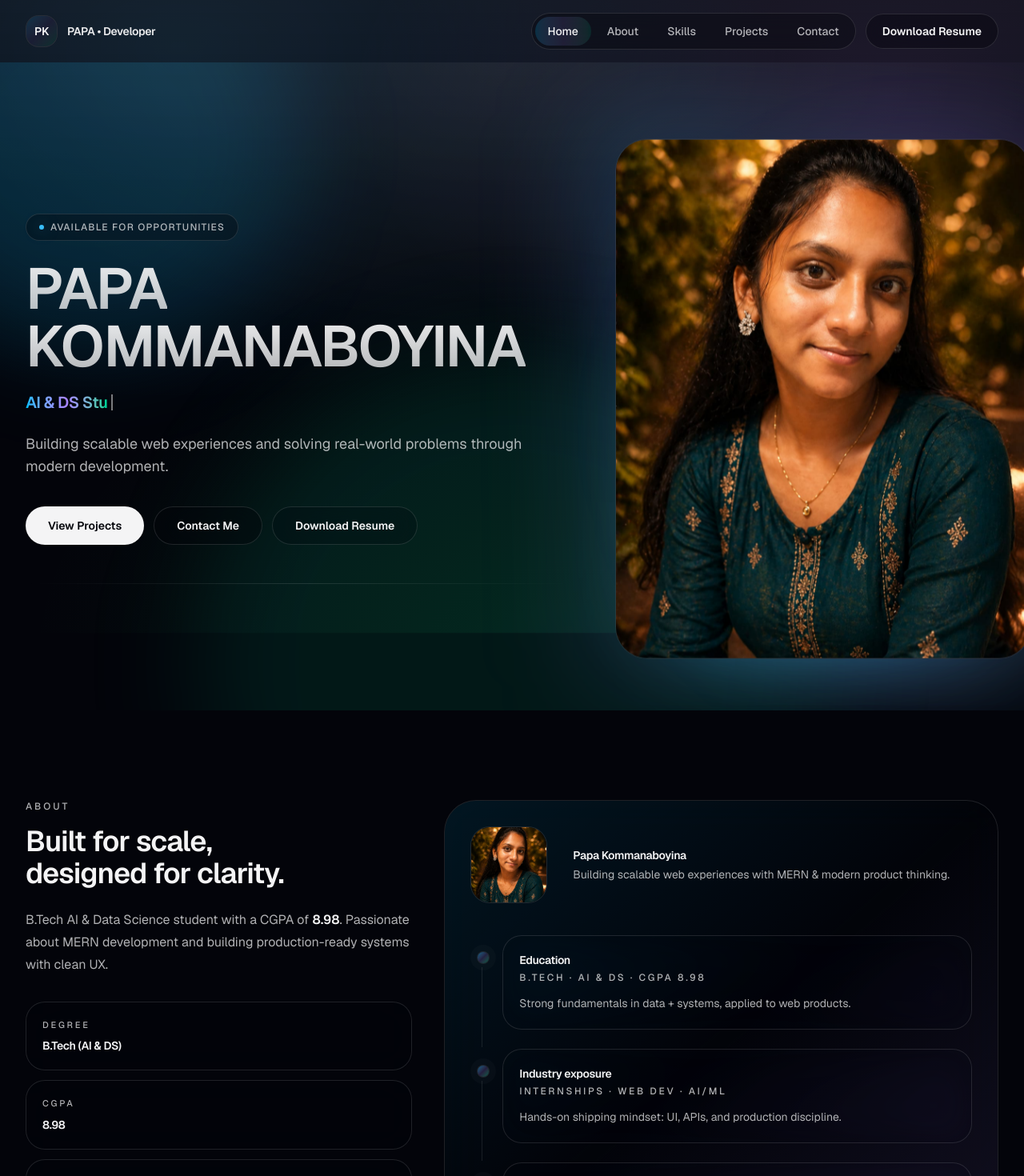
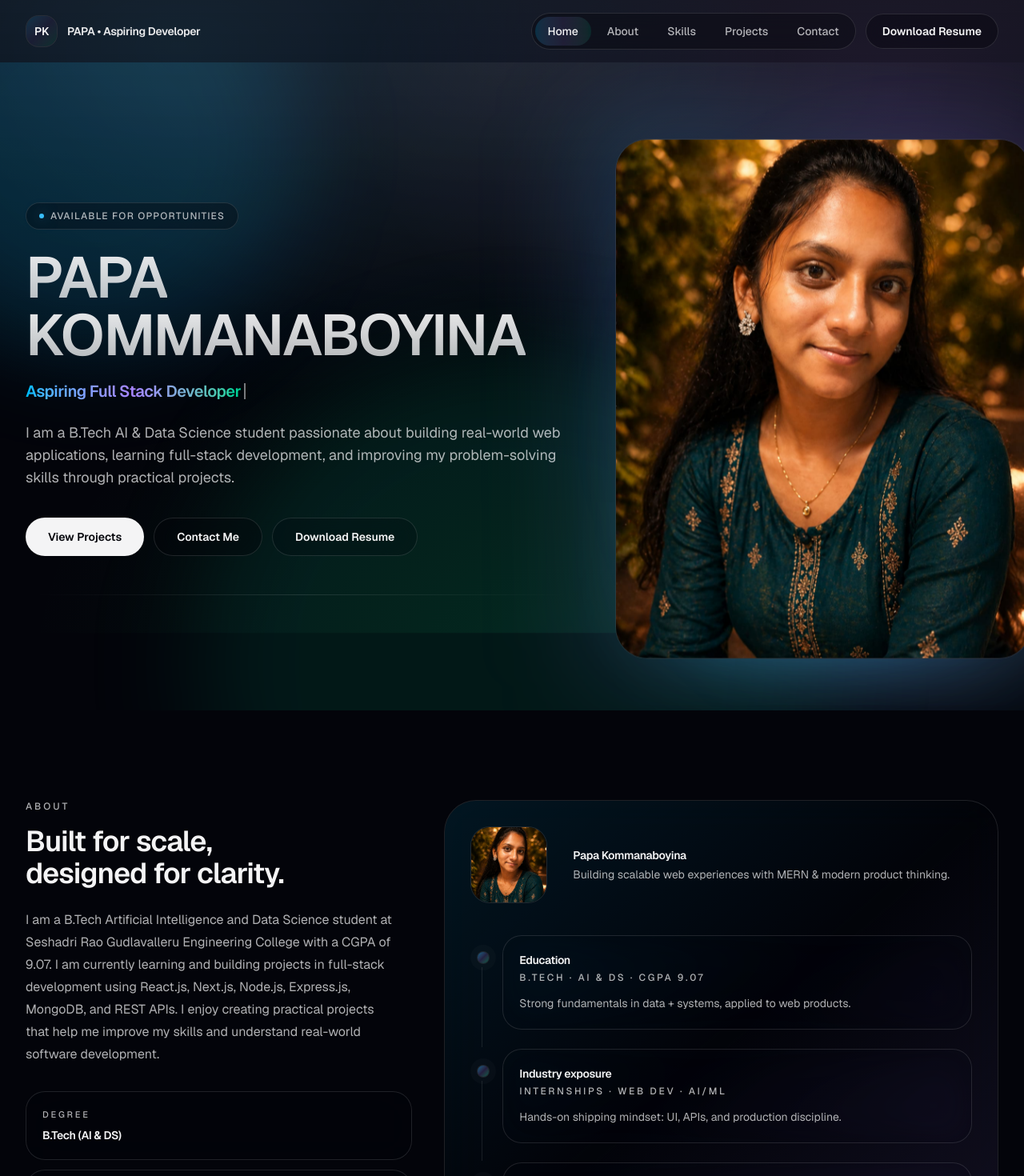
Before and after one commit to KommanaboyinaPapa/portfolio, a Next.js app: page / in a window 1280 px wide. Shown: the top 1470 px of the page at 80% size. Built offline with nearby package versions, Linux system fonts and the light colour scheme.

Commit message:
Update portfolio student profile and CGPA

```diff
--- a/src/components/sections/About.tsx
+++ b/src/components/sections/About.tsx
@@ -25,16 +25,13 @@ export function About() {
               Built for scale, designed for clarity.
             </h2>
             <p className="mt-6 text-pretty leading-7 text-muted-foreground">
-              B.Tech AI &amp; Data Science student with a CGPA of{" "}
-              <span className="font-semibold text-foreground">8.98</span>.
-              Passionate about MERN development and building production-ready
-              systems with clean UX.
+              I am a B.Tech Artificial Intelligence and Data Science student at Seshadri Rao Gudlavalleru Engineering College with a CGPA of 9.07. I am currently learning and building projects in full-stack development using React.js, Next.js, Node.js, Express.js, MongoDB, and REST APIs. I enjoy creating practical projects that help me improve my skills and understand real-world software development.
             </p>
 
             <div className="mt-8 grid gap-3 sm:grid-cols-3 lg:grid-cols-1">
               {[
                 { k: "Degree", v: "B.Tech (AI & DS)" },
-                { k: "CGPA", v: "8.98" },
+                { k: "CGPA", v: "9.07" },
                 { k: "Focus", v: "MERN + Scale" },
               ].map((i) => (
                 <div
@@ -107,7 +104,7 @@ export function About() {
                 {[
                   {
                     title: "Education",
-                    meta: "B.Tech · AI & DS · CGPA 8.98",
+                    meta: "B.Tech · AI & DS · CGPA 9.07",
                     desc: "Strong fundamentals in data + systems, applied to web products.",
                   },
                   {
--- a/src/components/sections/Footer.tsx
+++ b/src/components/sections/Footer.tsx
@@ -17,7 +17,7 @@ export function Footer() {
             </span>
             <div>
               <p className="text-sm font-semibold tracking-tight">
-                PAPA • Developer
+                PAPA • Aspiring Developer
               </p>
               <p className="text-xs text-muted-foreground">
                 Cinematic portfolio • recruiter-ready
--- a/src/components/sections/Hero.tsx
+++ b/src/components/sections/Hero.tsx
@@ -45,9 +45,9 @@ function useTypewriter(words: string[]) {
 
 export function Hero() {
   const typed = useTypewriter([
-    "Full Stack Developer",
-    "MERN Developer",
-    "AI & DS Student",
+    "B.Tech AI & Data Science Student",
+    "Aspiring Full Stack Developer",
+    "MERN Enthusiast",
   ]);
 
   return (
@@ -100,8 +100,7 @@ export function Hero() {
             </div>
 
             <p className="mt-6 max-w-2xl text-pretty text-base leading-7 text-muted-foreground sm:text-lg">
-              Building scalable web experiences and solving real-world problems
-              through modern development.
+              I am a B.Tech AI & Data Science student passionate about building real-world web applications, learning full-stack development, and improving my problem-solving skills through practical projects.
             </p>
 
             <div className="mt-9 flex flex-col gap-3 sm:flex-row">
--- a/src/lib/site.ts
+++ b/src/lib/site.ts
@@ -1,5 +1,5 @@
 export const siteConfig = {
-  name: "PAPA • Developer",
+  name: "PAPA • Aspiring Developer",
   description:
     "Cinematic, recruiter-level portfolio built with Next.js, Tailwind CSS, and Framer Motion.",
 } as const;
```
